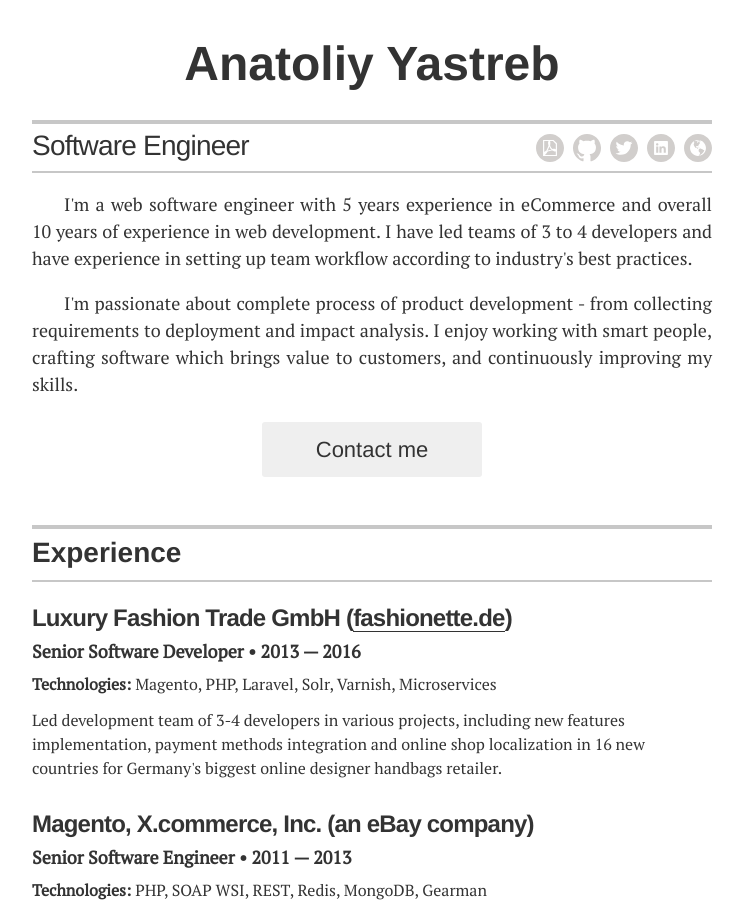
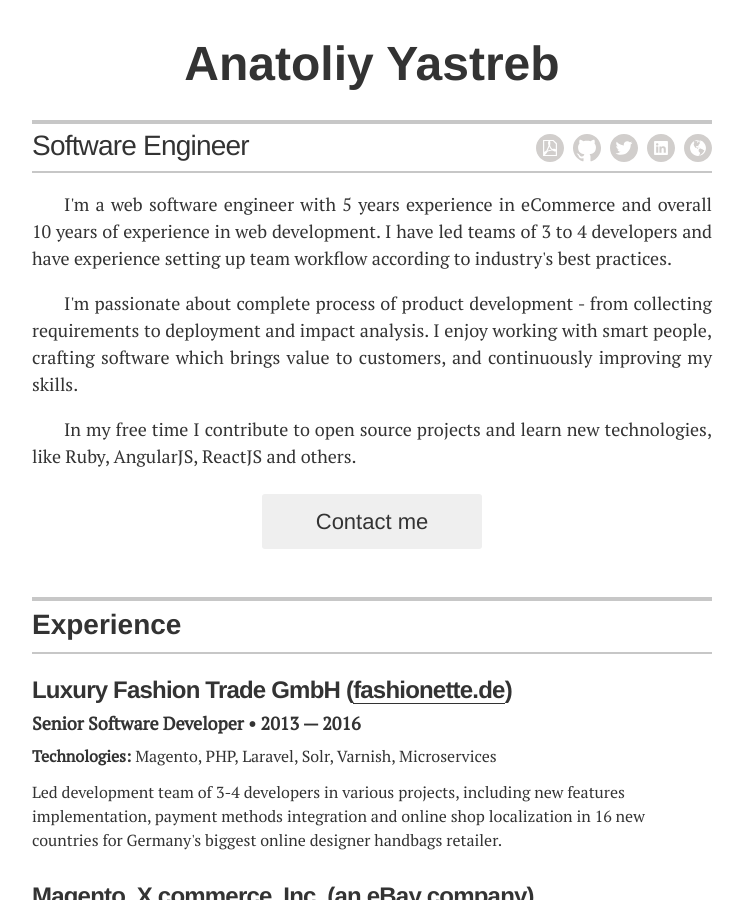
Before and after one commit to ayastreb/ayastreb.github.io, a Jekyll site: the page built from index.html, in a window 1280 px wide and 900 px high. Shown: the whole window, without its empty margins (268-1011 px from the left). Built offline with Jekyll 4.4.1, drawn with Linux system fonts in a browser that asks for light colours; some web fonts are replaced; some of the changed text lies outside the part shown.

Commit message:
Update resume

```diff
--- a/_layouts/resume.html
+++ b/_layouts/resume.html
@@ -25,11 +25,14 @@
     <div class="executive-summary" itemprop="description">
       <p>
         I'm a web software engineer with 5 years experience in eCommerce and overall 10 years of experience in web development.
-        I have led teams of 3 to 4 developers and have experience in setting up team workflow according to industry's best practices.
+        I have led teams of 3 to 4 developers and have experience setting up team workflow according to industry's best practices.
       </p>
       <p>
         I'm passionate about complete process of product development - from collecting requirements to deployment and impact analysis.
         I enjoy working with smart people, crafting software which brings value to customers, and continuously improving my skills.
+      </p>
+      <p>
+        In my free time I contribute to open source projects and learn new technologies, like Ruby, AngularJS, ReactJS and others.
       </p>
     </div>
 
@@ -130,7 +133,7 @@
       <h4 class="resume-item-details">Founder & Primary Developer &bull; 2015 &mdash; Present</h4>
       <p class="resume-item-copy">
         Recipe recommendation and nutrition balancing service.<br/>
-        A health&fitness app prototype I'm working on in my free time.
+        A health & fitness app progressive web app built with AngularJS, Sinatra & ElasticSearch.
       </p>
     </div>
 
@@ -145,6 +148,11 @@
     <header class="section-header">
       <h2>Education</h2>
     </header>
+
+    <div class="resume-item" itemscope itemprop="alumniOf" itemtype="http://schema.org/CollegeOrUniversity">
+      <h3 class="resume-item-title" itemprop="name">Coursera</h3>
+      <h4 class="resume-item-details" itemprop="description">Data Structures and Algorithms, 2016</h4>
+    </div>
 
     <div class="resume-item" itemscope itemprop="alumniOf" itemtype="http://schema.org/CollegeOrUniversity">
       <h3 class="resume-item-title" itemprop="name">Udacity</h3>
```
Also changed, not shown: 1 other file.
